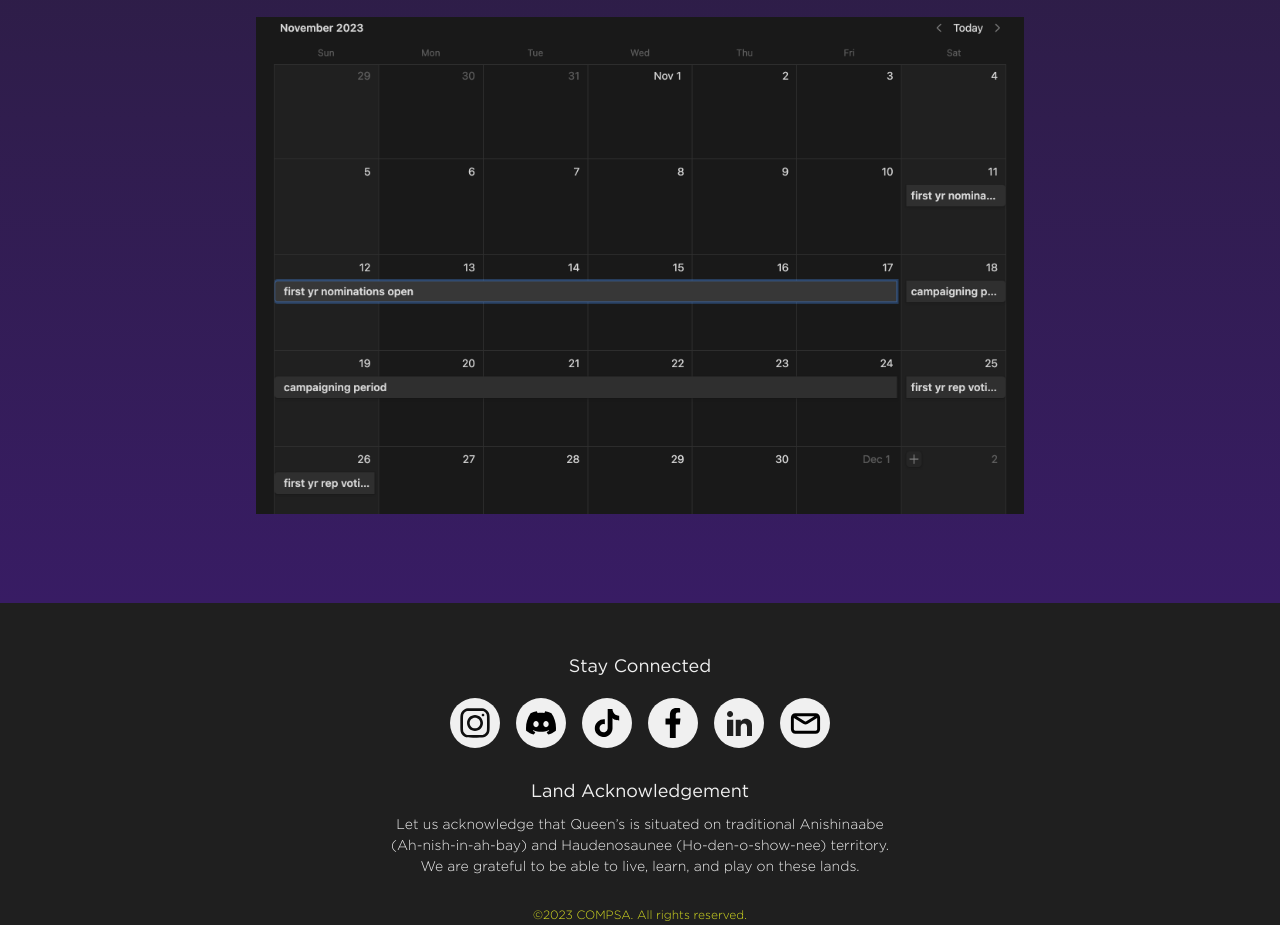
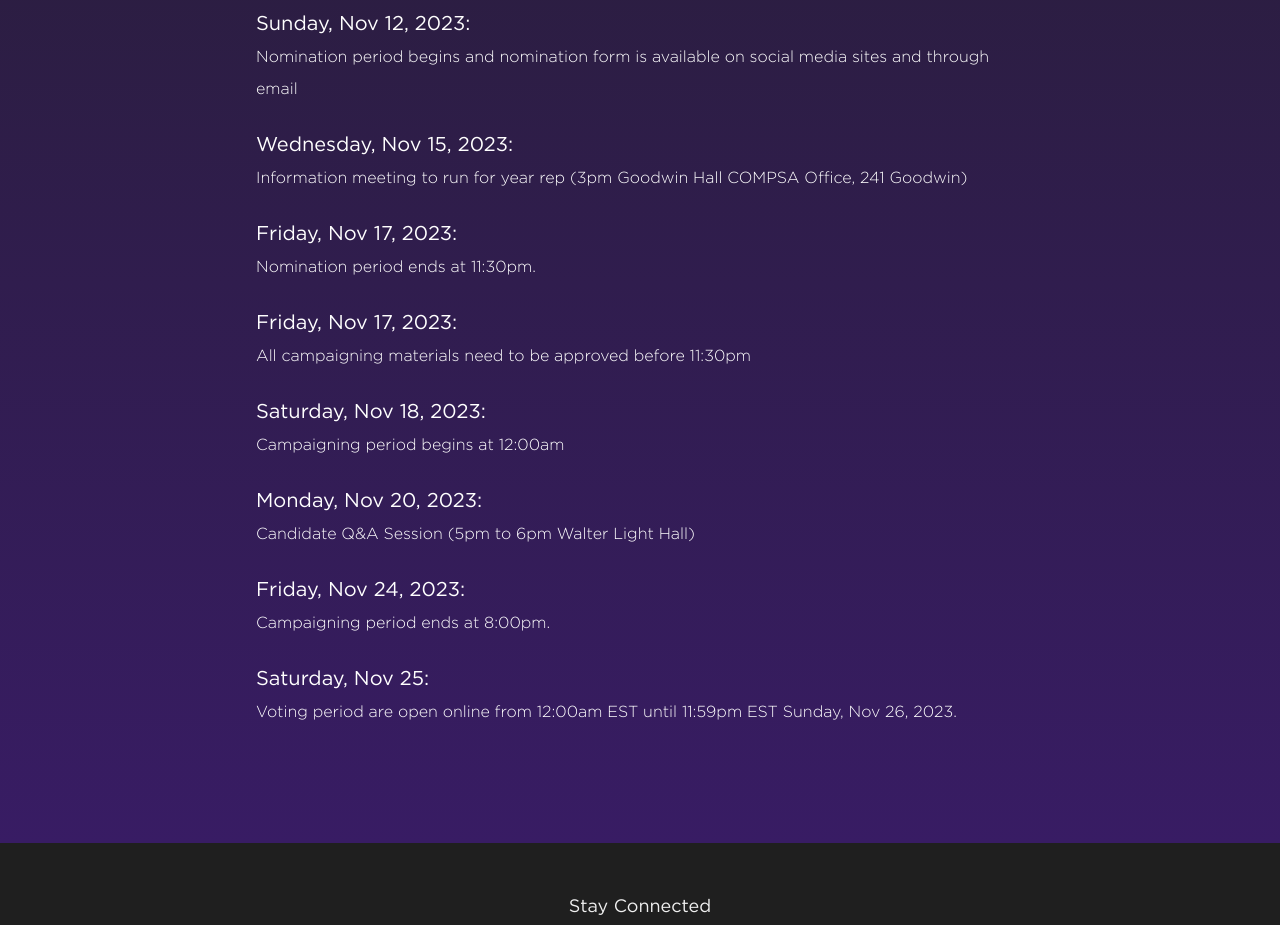
Before and after one commit to jadew33/test, a Next.js app: page /hiring in a window 1280 px wide. Shown: the part 980-1905 px from the top of the page. Built offline with nearby package versions, Linux system fonts and the light colour scheme.

Commit message:
changed calendar from image to text format

```diff
--- a/app/hiring/page.js
+++ b/app/hiring/page.js
@@ -62,14 +62,56 @@ export default function Hiring() {
         </Section>
         <Section title="Timeline">
           <div className="calender-container">
-            <Image
-              src="/calender.png"
-              height={0}
-              width={0}
-              alt="Calender"
-              sizes="100vw"
-              className="calender"
-            />
+            <p class="event">
+              <b className="font-book text-xl">Sunday, Nov 12, 2023:</b>
+              <br />
+              Nomination period begins and nomination form is available on
+              social media sites and through email
+            </p>
+
+            <p class="event">
+              <b className="font-book text-xl">Wednesday, Nov 15, 2023:</b>
+              <br />
+              Information meeting to run for year rep (3pm Goodwin Hall COMPSA
+              Office, 241 Goodwin)
+            </p>
+
+            <p class="event">
+              <b className="font-book text-xl">Friday, Nov 17, 2023:</b>
+              <br />
+              Nomination period ends at 11:30pm.
+            </p>
+
+            <p class="event">
+              <b className="font-book text-xl">Friday, Nov 17, 2023:</b>
+              <br />
+              All campaigning materials need to be approved before 11:30pm
+            </p>
+
+            <p class="event">
+              <b className="font-book text-xl">Saturday, Nov 18, 2023:</b>
+              <br />
+              Campaigning period begins at 12:00am
+            </p>
+
+            <p class="event">
+              <b className="font-book text-xl">Monday, Nov 20, 2023:</b>
+              <br />
+              Candidate Q&A Session (5pm to 6pm Walter Light Hall)
+            </p>
+
+            <p class="event">
+              <b className="font-book text-xl">Friday, Nov 24, 2023:</b>
+              <br />
+              Campaigning period ends at 8:00pm.
+            </p>
+
+            <p class="event">
+              <b className="font-book text-xl">Saturday, Nov 25:</b>
+              <br />
+              Voting period are open online from 12:00am EST until 11:59pm EST
+              Sunday, Nov 26, 2023.
+            </p>
           </div>
         </Section>
       </div>
--- a/styles/hiring.scss
+++ b/styles/hiring.scss
@@ -84,9 +84,12 @@
   }
 
   .calender-container {
-    margin-top: 1.5rem;
-    .calender {
-      width: 100%;
+    margin-top: 1rem;
+    line-height: 2;
+
+    .event {
+      margin-bottom: 25px;
+      color: white;
     }
   }
 }
```
Also changed, not shown: public/calender.png (deleted).
